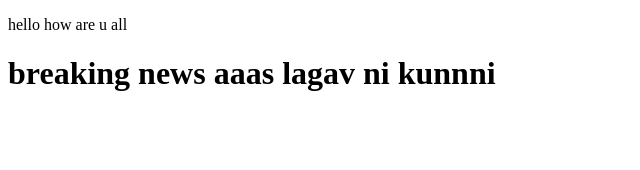
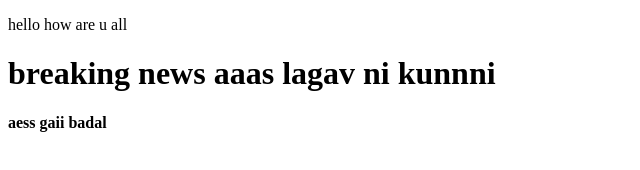
Before and after one commit to erirfan35/test_project, a plain HTML site: page index.html in a window 1280 px wide. Shown: the whole page, without its empty margins (0-640 px from the left). Drawn offline with Linux system fonts and the light colour scheme.

Commit message:
badal added

```diff
--- a/index.html
+++ b/index.html
@@ -9,5 +9,6 @@
 <body>
     <p>hello how are u all </p>
     <h1>breaking news aaas lagav ni kunnni</h1>
+    <h4>aess gaii badal</h4>
 </body>
 </html>
```
